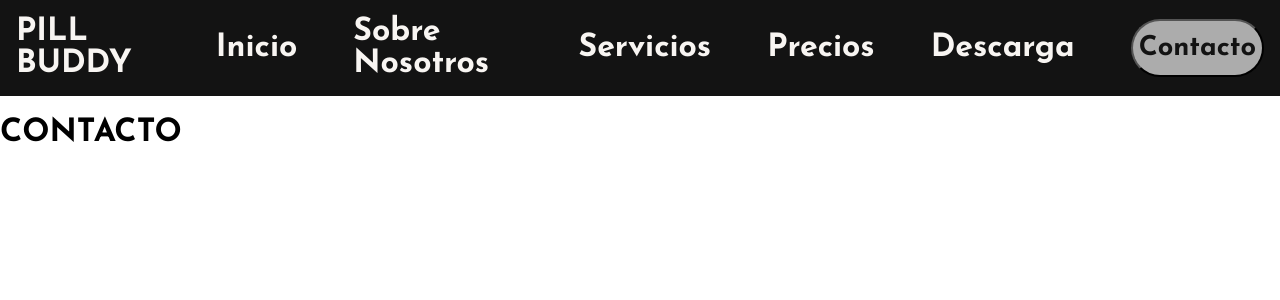
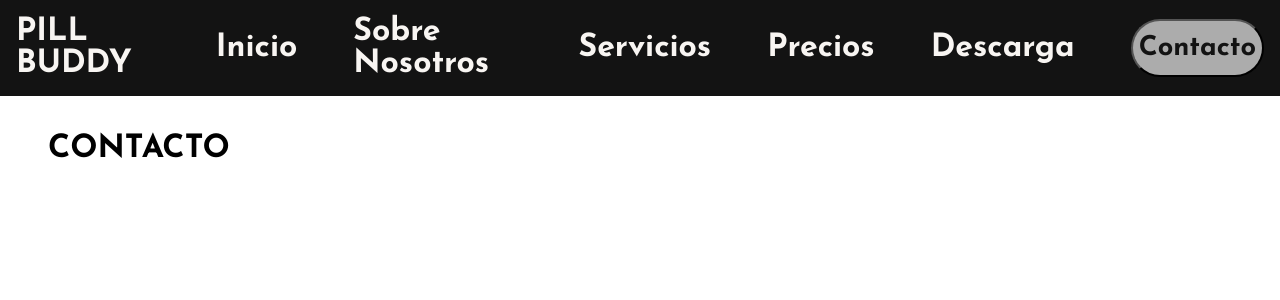
Before and after one commit to carlosegueda/industria_sftwr_proyecto, a React (Vite) app: page /contacto in a window 1280 px wide. Shown: the top 300 px of the page. Built offline with nearby package versions, Linux system fonts and the light colour scheme.

Commit message:
NavBar ocultista agregada

```diff
--- a/src/components/navbar.jsx
+++ b/src/components/navbar.jsx
@@ -1,16 +1,33 @@
-import { Link } from "react-router-dom";
-import { useNavigate } from "react-router-dom";
+import { Link, useNavigate } from "react-router-dom";
+import { useState, useEffect } from "react";
 import "../css/navbar.css";
 
 export default function Navbar() {
   const navigate = useNavigate();
+  const [oculta, setOculta] = useState(false);
+  const [ultimoScroll, setUltimoScroll] = useState(0);
 
   const irAContacto = () => {
     navigate("/contacto");
   };
 
+  useEffect(() => {
+    const manejarScroll = () => {
+      const scrollY = window.scrollY;
+      if (scrollY > ultimoScroll && scrollY > 50) {
+        setOculta(true); // Scroll hacia abajo → ocultar navbar
+      } else {
+        setOculta(false); // Scroll hacia arriba → mostrar navbar
+      }
+      setUltimoScroll(scrollY);
+    };
+
+    window.addEventListener("scroll", manejarScroll);
+    return () => window.removeEventListener("scroll", manejarScroll);
+  }, [ultimoScroll]);
+
   return (
-    <nav>
+    <nav className={`navbar ${oculta ? "oculta" : ""}`}>
       <Link to="/">PILL BUDDY</Link>
       <Link to="/">Inicio</Link>
       <Link to="/acercadenosotros">Sobre Nosotros</Link>
--- a/src/css/navbar.css
+++ b/src/css/navbar.css
@@ -9,16 +9,27 @@
   --negro2: #333333;
 }
 
-nav {
-  background-color: var(--negro1); /* tono oscuro variante */
+body{
+  padding: 7rem 3rem;
+}
+
+.navbar {
+  position: fixed;
+  top: 0;
+  left: 0;
+  right: 0;
+  height: 4rem;
+  background-color: var(--negro1);
+  color: var(--blancoso1);
+  display: flex;
+  align-items: center;
+  justify-content: center;
+  gap: 3.5rem;
   padding: 1rem 1rem;
-  display: flex;
-  gap: 3.5rem;
-  box-shadow: var(--negro2);
-  justify-content: center;
-  align-items: center;
-  height: 4rem;
+  z-index: 1000;
+  transition: transform 0.3s ease-in-out;
 }
+
 
 nav a {
   color: var(--blancoso1);
@@ -50,3 +61,9 @@ nav > .boton:hover {
 background-color: var(--aqua1);
 color: var(--blancoso1);
 }
+
+
+/* Oculta la navbar desplazándola hacia arriba */
+.oculta {
+  transform: translateY(-100%);
+}
```
